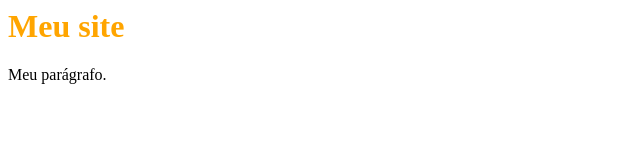
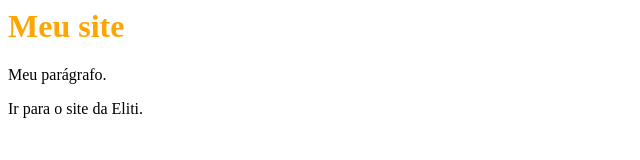
Before and after one commit to pachecolucas/aula2, a plain HTML site: page index.html in a window 1280 px wide. Shown: the whole page, without its empty margins (0-640 px from the left). Drawn offline with Linux system fonts and the light colour scheme.

Commit message:
Update index.html

```diff
--- a/index.html
+++ b/index.html
@@ -5,3 +5,4 @@
 </style>
 <h1>Meu site</h1>
 <p>Meu parágrafo.</p>
+<p>Ir para o site da Eliti.</p>
```
